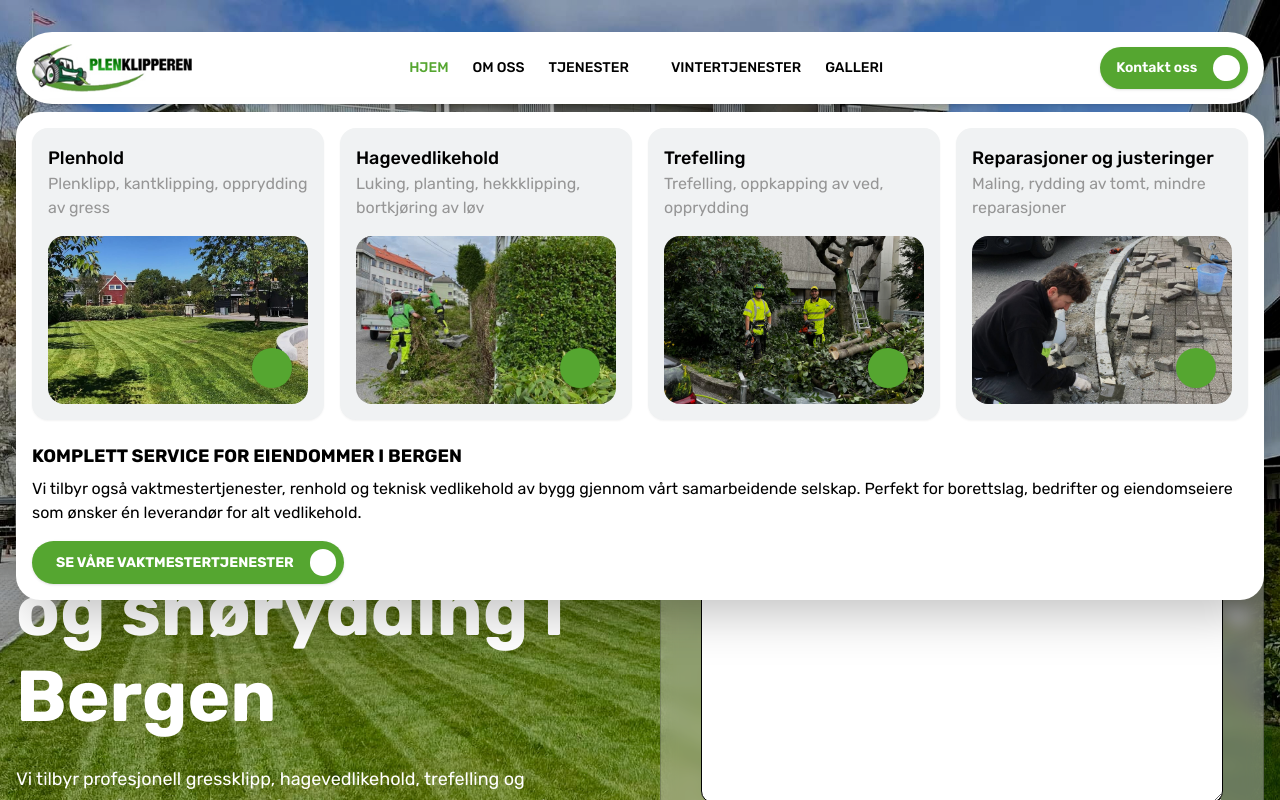
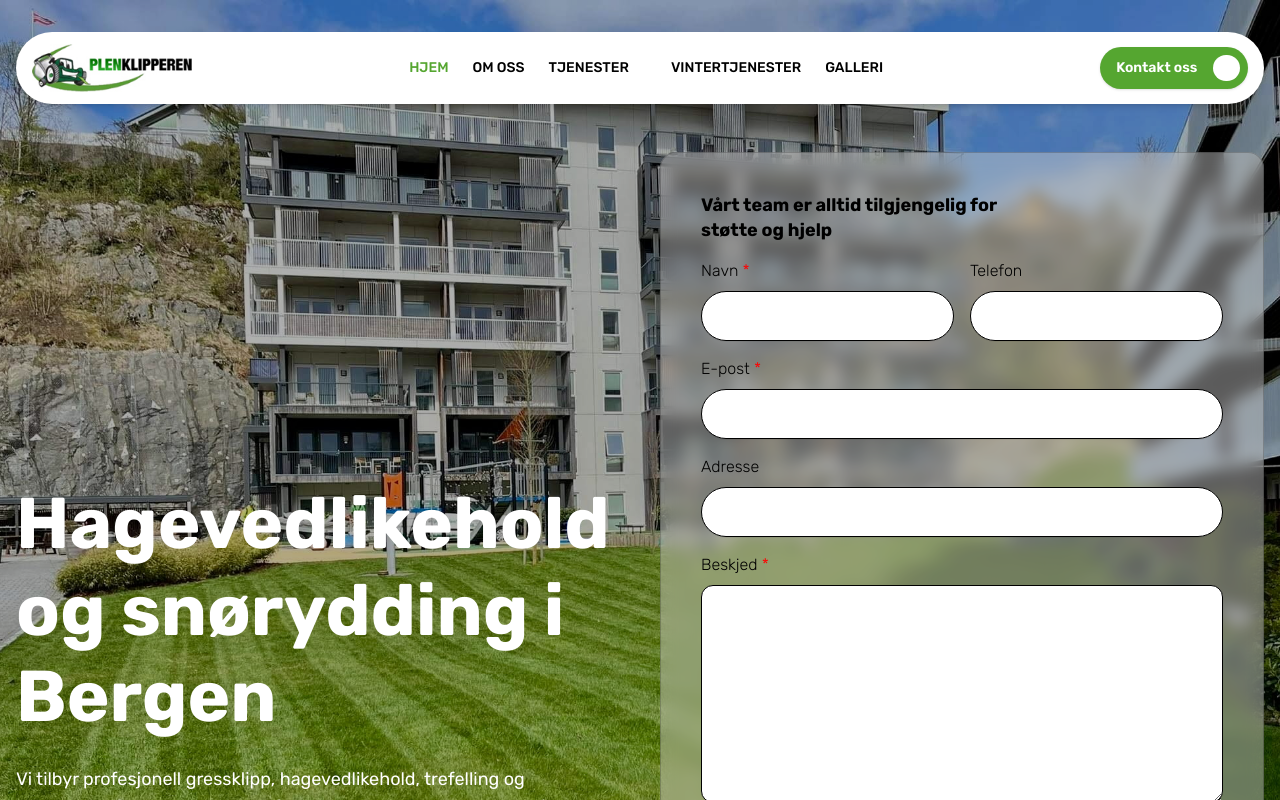
Before and after one commit to motionlabs-git/plenklipperen, a Next.js app: page / in a window 1280 px wide. Shown: the top 800 px of the page. Built offline with nearby package versions, Linux system fonts and the light colour scheme; some icons are missing.

Commit message:
submenu off

```diff
--- a/app/components/Layout/Navigation/NavLinkWithSubmenu.tsx
+++ b/app/components/Layout/Navigation/NavLinkWithSubmenu.tsx
@@ -14,7 +14,7 @@ const NavLinkWithSubmenu = ({
 	link: string
 	path: string
 }) => {
-	const [isSubmenu, setIsSubmenu] = useState(true)
+	const [isSubmenu, setIsSubmenu] = useState(false)
 
 	return (
 		<li
```
